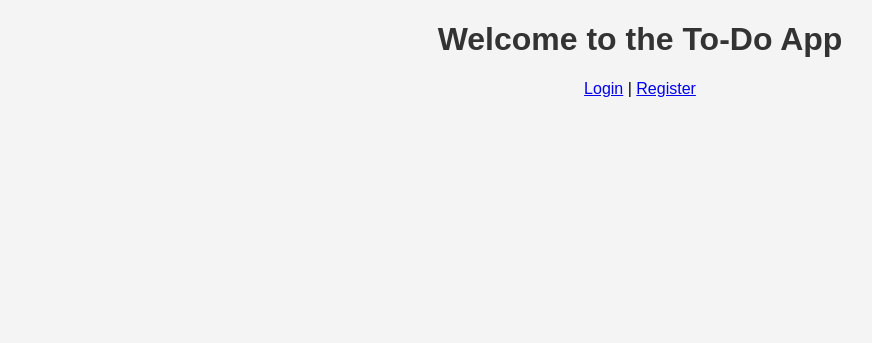
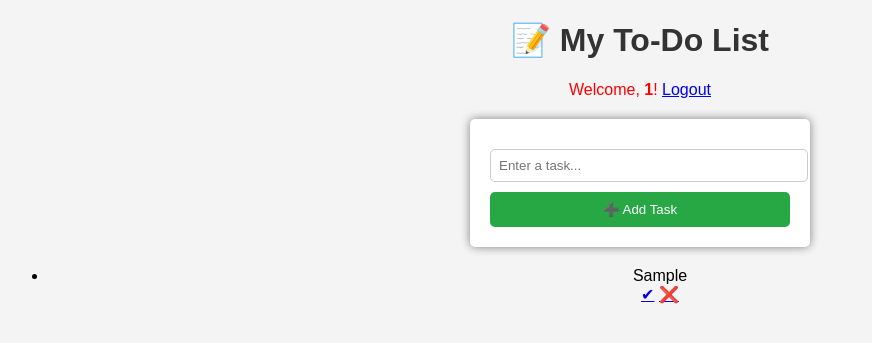
Before and after one commit to acecode101/todo-app-with-authentication, a Flask app: page / in a window 1280 px wide. Shown: the top 343 px of the page, without its empty margins (0-872 px from the left). Run offline with Flask 3, Linux system fonts and the light colour scheme; the visitor is signed in with stand-in values (Sample User, id 1); tables that the repository leaves empty hold one stand-in row (values such as "Sample post").

Commit message:
Update index.html

```diff
--- a/templates/index.html
+++ b/templates/index.html
@@ -1,12 +1,32 @@
 <!DOCTYPE html>
 <html lang="en">
 <head>
-    <title>Home</title>
+    <meta charset="UTF-8">
+    <meta name="viewport" content="width=device-width, initial-scale=1.0">
+    <title>To-Do List</title>
     <link rel="stylesheet" href="{{ url_for('static', filename='style.css') }}">
 </head>
 <body>
-    <h1>Welcome to the To-Do App</h1>
-    <a href="{{ url_for('login') }}">Login</a> |
-    <a href="{{ url_for('register') }}">Register</a>
+    <div class="container">
+        <h1>📝 My To-Do List</h1>
+        <p>Welcome, <strong>{{ session['user_id'] }}</strong>! <a href="{{ url_for('logout') }}">Logout</a></p>
+
+        <form action="/add" method="post">
+            <input type="text" name="task" placeholder="Enter a task..." required>
+            <button type="submit">➕ Add Task</button>
+        </form>
+
+        <ul>
+            {% for task in tasks %}
+            <li class="{{ 'completed' if task.done else '' }}">
+                {{ task.task }}
+                <div class="actions">
+                    <a href="/complete/{{ task.id }}" class="complete-btn">✔</a>
+                    <a href="/delete/{{ task.id }}" class="delete-btn">❌</a>
+                </div>
+            </li>
+            {% endfor %}
+        </ul>
+    </div>
 </body>
 </html>
```
